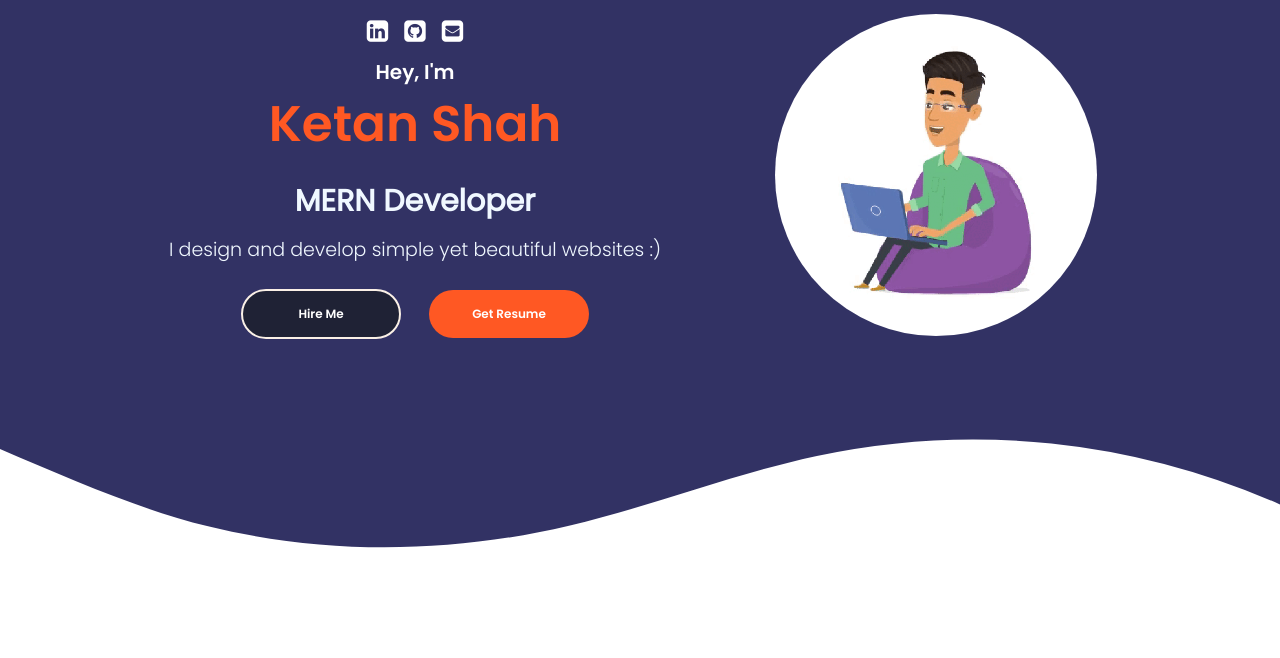
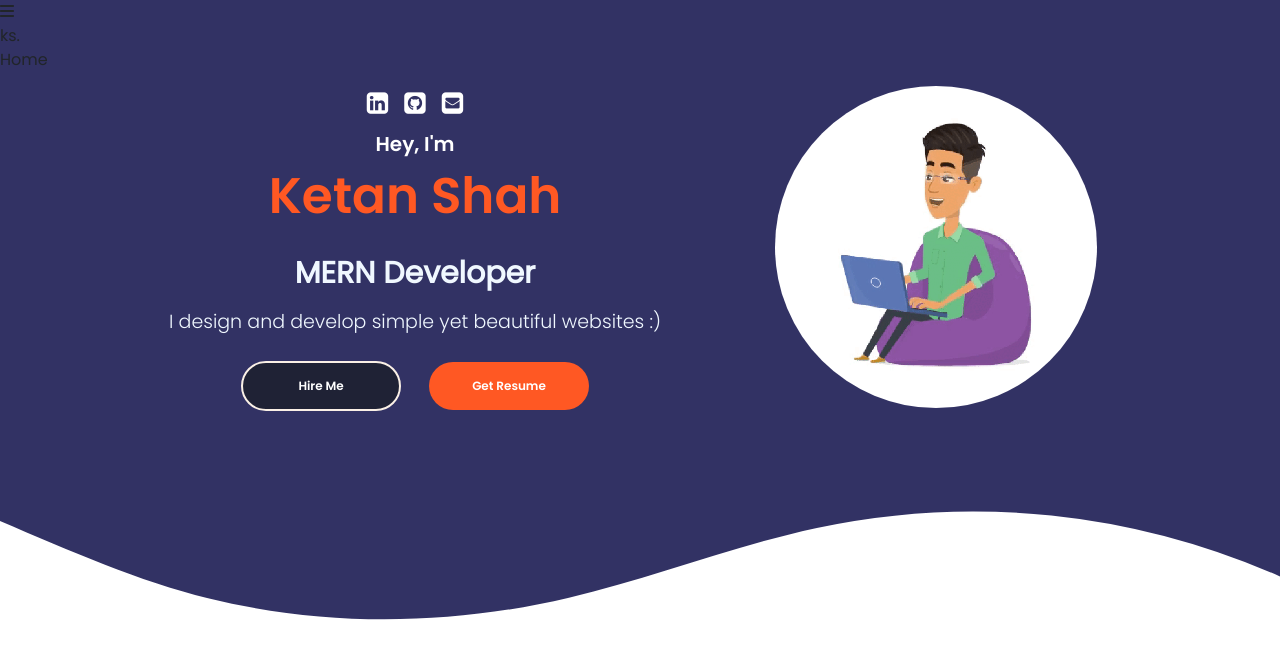
Before and after one commit to shahketan1810/Potfolio-Website, a React (Create React App) app in the folder client/: page / in a window 1280 px wide. Shown: the top 658 px of the page. Built offline with nearby package versions, Linux system fonts and the light colour scheme; a web font is replaced by a local one.

Commit message:
added rxjs for smooth scroll and header

```diff
--- a/client/package.json
+++ b/client/package.json
@@ -3,12 +3,18 @@
   "version": "0.1.0",
   "private": true,
   "dependencies": {
+    "@fortawesome/fontawesome-svg-core": "^1.3.0",
+    "@fortawesome/free-brands-svg-icons": "^6.0.0",
+    "@fortawesome/free-regular-svg-icons": "^6.0.0",
+    "@fortawesome/free-solid-svg-icons": "^6.0.0",
+    "@fortawesome/react-fontawesome": "^0.1.17",
     "@testing-library/jest-dom": "^5.16.2",
     "@testing-library/react": "^12.1.2",
     "@testing-library/user-event": "^13.5.0",
     "react": "^17.0.2",
     "react-dom": "^17.0.2",
     "react-scripts": "5.0.0",
+    "rxjs": "^7.5.4",
     "web-vitals": "^2.1.4"
   },
   "scripts": {
--- a/client/src/App.js
+++ b/client/src/App.js
@@ -1,11 +1,11 @@
 import './App.css';
 
-import Home from './PortfolioContainer/Home/Home';
+import PortfolioContainer from './PortfolioContainer/PortfolioContainer';
 
 function App() {
   return (
     <div className="App">
-        <Home/>
+        <PortfolioContainer/>
     </div>
   );
 }
--- /dev/null
+++ b/client/src/PortfolioContainer/Home/Header/Header.js
@@ -0,0 +1,73 @@
+import React, {useState} from 'react';
+import {TOTAL_SCREENS, GET_SCREEN_INDEX} from '../../../utilities/commonUtils';
+import ScrollService from '../../../utilities/ScrollService';
+import {faBars} from '@fortawesome/free-solid-svg-icons';
+import {FontAwesomeIcon} from '@fortawesome/react-fontawesome';
+import './Header.css';
+
+export default function Header() {
+  const [selectedScreen, setSelectedScreen] = useState(0);
+  const [showHeaderOptions, setShowHeaderOptions] = useState(false);
+
+  const updateCurrentScreen = (currentScreen) => {
+      if(!currentScreen || !currentScreen.screenInView) return;
+
+      let screenIndex = GET_SCREEN_INDEX(currentScreen.screenInView);
+      if(screenIndex < 0) return;
+  };
+
+  let currentScreenSubscription = ScrollService.currentScreenBroadcaster.subscribe(updateCurrentScreen);
+
+  const getHeaderOptions = ()=>{
+      return TOTAL_SCREENS.map((Screen, i)=>(
+          <div key={Screen.screen_name}
+              className={getHeaderOptionsClasses(i)}
+              onClick={ () => switchScreen(i, Screen)}
+          >
+              <span>{Screen.screen_name}</span>
+          </div>
+      ));
+  };
+
+  const getHeaderOptionsClasses = (index)=>{
+      let classes = "header-option ";
+      if(index < TOTAL_SCREENS.length - 1)
+      classes += "header-option-seperator ";
+
+      if(selectedScreen === index) classes += "selected-header-option ";
+
+      return classes;
+  };
+
+  const switchScreen = (index, screen)=>{
+      let screenComponent = document.getElementById(screen.screen_name)
+      if(!screenComponent)
+      return;
+
+      screenComponent.scrollIntoView({behavior: 'smooth'});
+      setSelectedScreen(index);
+      setShowHeaderOptions(false);
+  };
+
+  return (
+      <div>
+          <div className="header-container"
+          onClick={() => setShowHeaderOptions(!showHeaderOptions)}
+          >
+              <div className="header-parent">
+                  <div className="header-hamburger" onClick={() => setShowHeaderOptions(!showHeaderOptions)}>
+                      <FontAwesomeIcon className="header-hamburger-bars" icon={faBars}/>
+                  </div>
+                  <div className="header-logo">
+                      <span className="first-title">ks.</span>
+                  </div>
+                  <div className={(showHeaderOptions)
+                      ? "header-options show-hamburger-options"
+                      : "header-options"}>
+                      {getHeaderOptions()}
+                  </div>
+              </div>
+          </div>
+      </div>
+  )
+}
--- a/client/src/PortfolioContainer/Home/Home.js
+++ b/client/src/PortfolioContainer/Home/Home.js
@@ -1,5 +1,6 @@
 import React from 'react'
 
+import Header from './Header/Header';
 import Profile from './Profile/Profile';
 import Footer from './Footer/Footer';
 
@@ -8,6 +9,7 @@
 export default function Home() {
   return (
     <div className="home-container">
+        <Header/>
         <Profile/>
         <Footer/>
     </div>
--- /dev/null
+++ b/client/src/PortfolioContainer/PortfolioContainer.js
@@ -0,0 +1,21 @@
+import React from 'react';
+import { TOTAL_SCREENS } from '../utilities/commonUtils';
+
+export default function PortfolioContainer() {
+
+    const mapAllScreens = TOTAL_SCREENS.map( (screen) => {
+                            return (screen.component) ?
+                            (<screen.component
+                                screenName={screen.screen_name}
+                                key={screen.screen_name}
+                                id={screen.screen_name} />
+                            ):
+                            <div key={screen.screen_name}>
+                            </div>
+    });
+    return (
+    <div className="portfolio-container">
+        {mapAllScreens}
+    </div>
+  )
+}
--- /dev/null
+++ b/client/src/utilities/ScrollService.js
@@ -0,0 +1,73 @@
+import { TOTAL_SCREENS } from "./commonUtils";
+import {Subject} from 'rxjs';
+
+export default class ScrollService{
+    static scrollHandler = new ScrollService();
+
+    static currentScreenBroadcaster = new Subject();
+    static currentScreenFadeIn = new Subject();
+
+    constructor(){
+        window.addEventListener('scroll', this.checkCurrentScreenUnderViewport);
+    }
+
+    scrollToHireMe = () => {
+        let contactMeScreen = document.getElementById("Contact Me");
+        if(!contactMeScreen)    return;
+        contactMeScreen.scrollIntoView({behavior: "smooth"});
+    }
+
+    scrollToHome = () => {
+        let homeScreen = document.getElementById("Home");
+        if(!homeScreen)    return;
+        homeScreen.scrollIntoView({behavior: "smooth"});
+    }
+
+    isElementInView = (elem, type)=>{
+        let rec = elem.getBoundingClientRect();
+        let elementTop = rec.top;
+        let elementBottom = rec.bottom;
+
+        let partiallyVisible = elementTop < window.innerHeight && elementBottom >=0;
+        let completelyVisible = elementTop >= 0 && elementBottom <= window.innerHeight;
+
+        switch (type) {
+            case "partial":
+                return partiallyVisible;
+            case "complete":
+                return completelyVisible;
+            default:
+                return false;
+        }
+    }
+
+    checkCurrentScreenUnderViewport = (event)=>{
+        if(!event || Object.keys(event).length < 1)
+            return;
+        for(let screen of TOTAL_SCREENS){
+            let screenFromDOM = document.getElementById(screen.screen_name);
+            if(!screenFromDOM)
+            continue;
+
+            let fullyVisible = this.isElementInView(screenFromDOM, "complete");
+            let partiallyVisible = this.isElementInView(screenFromDOM, "partial");
+
+
+            if(fullyVisible || partiallyVisible){
+                if(partiallyVisible && !screen.alreadyRendered){
+                    ScrollService.currentScreenFadeIn.next({
+                        fadeInScreen: screen.screen_name
+                    });
+                    screen['alreadyRendered'] = true;
+                    break;
+                }
+                if(fullyVisible){
+                    ScrollService.currentScreenBroadcaster.next({
+                        screenInView: screen.screen_name
+                    });
+                    break;
+                }
+            }
+        }
+    }
+};
--- /dev/null
+++ b/client/src/utilities/commonUtils.js
@@ -0,0 +1,18 @@
+import Home from '../PortfolioContainer/Home/Home';
+
+export const TOTAL_SCREENS = [
+    {
+        screen_name: "Home",
+        component: Home,
+    },
+];
+
+export const GET_SCREEN_INDEX = (screen_name) => {
+    if(!screen_name)    return -1;
+    for(let i=0;i<TOTAL_SCREENS.length;i++){
+        if(TOTAL_SCREENS[i].screen_name === screen_name){
+            return i;
+        }
+    }
+    return -1;
+};
```
Also changed, not shown: client/src/utilities/Animations.js (added, +12 -0 lines), client/src/utilities/ScreenHeading.css (added, +48 -0 lines), client/src/utilities/ScreenHeading.js (added, +29 -0 lines), client/src/PortfolioContainer/Home/Header/Header.css (added), 1 other file (tests, documents, lock files or other folders).
